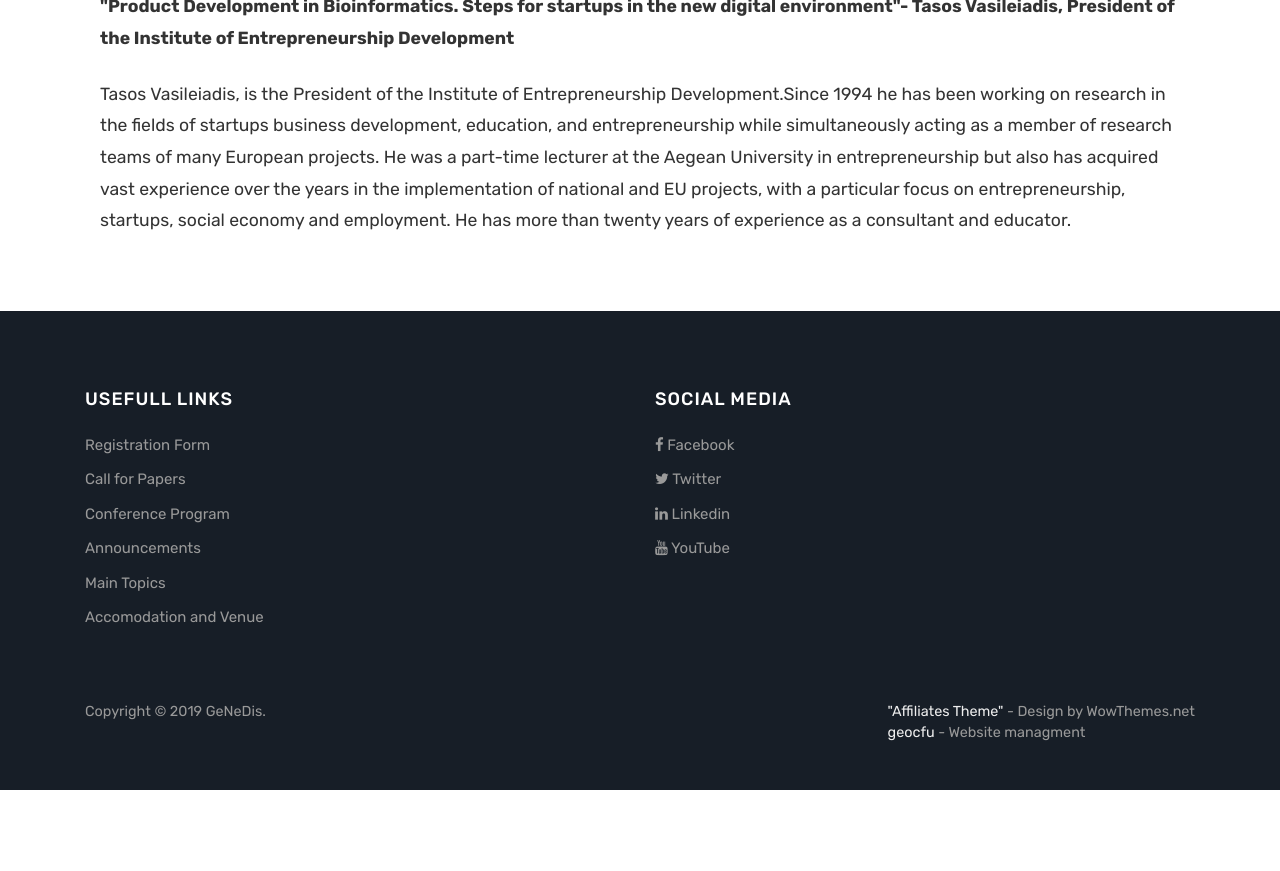
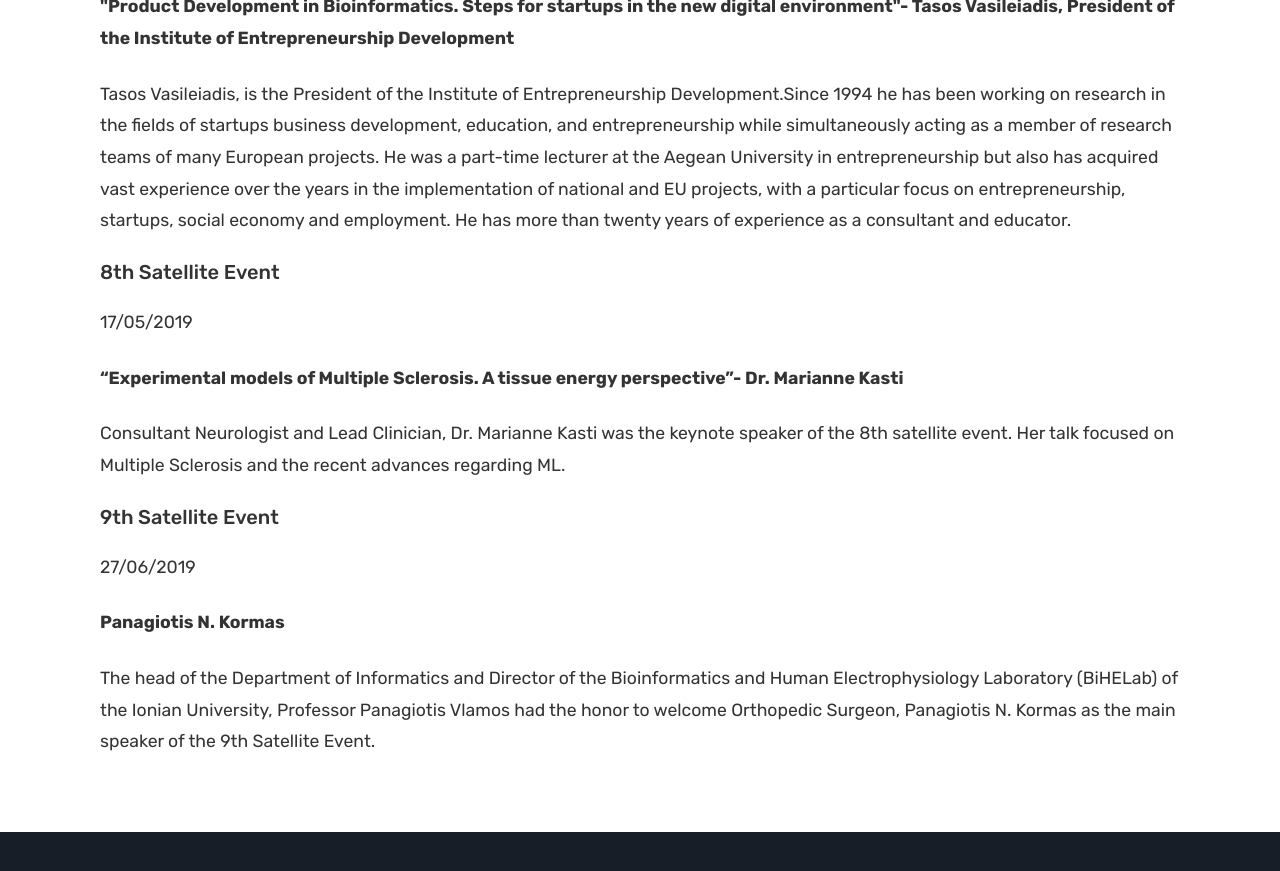
Before and after one commit to Covide-1797/genedis, a Jekyll site: the page built from pages/satellite-events.html, in a window 1280 px wide and 900 px high, scrolled down 2635 px. Shown: the top 871 px of the window. Built offline with Jekyll 4.4.1, drawn with Linux system fonts in a browser that asks for light colours; before the commit the page ends 3425 px from its top, so only the background shows below that; some of the changed text lies outside the part shown.

Commit message:
Update satellite-events.html

```diff
--- a/pages/satellite-events.html
+++ b/pages/satellite-events.html
@@ -15,7 +15,11 @@
                     <p>
                         <strong>Professor Clifford Kentros</strong>
                     </p>
-                    Professor Clifford George Kentros from the Norwegian University of Science and Technology (NTNU), spoke about "location cells" in the Hippocampus region of the brain, related to the memory and perception of space, as well as the pioneering "targeted" use of viruses as tracer sin the brain of experimental animals that applies the selective "Neuron attack" in order to investigate neural circuits.
+                    Professor Clifford George Kentros from the Norwegian University of Science and Technology (NTNU),
+                    spoke about "location cells" in the Hippocampus region of the brain, related to the memory and
+                    perception of space, as well as the pioneering "targeted" use of viruses as tracer sin the brain of
+                    experimental animals that applies the selective "Neuron attack" in order to investigate neural
+                    circuits.
                 </p>
             </div>
             <div class="card-body">
@@ -27,8 +31,17 @@
                     <p>
                         <strong>Dr. Joe Taylor και Dr. Tim Owen, Candesic, UK</strong>
                     </p>
-                        This satellite event aimed in exploring the new developments in the field of neuroinformatics and specifically in the field of personalised medicine. Particular emphasis was given to the description of digital applications and to the Altoida implementation case. Altoida measures users' brain activity in a virtual reality environment in order to diagnose if they will present Alzheimer's within six years.
-                        This service is one of the first validated solutions that can predict the risk of developing Alzheimer's for people over 50 years of age. The concept of Medical Precision, referring to personalised medical treatment based on the individual characteristics of patients, their classification in subgroups and on factors such as the aggression of the disease or the predicted response to treatment, has emerged as the future direction to better understand, prevent and treat human diseases.
+                    This satellite event aimed in exploring the new developments in the field of neuroinformatics and
+                    specifically in the field of personalised medicine. Particular emphasis was given to the description
+                    of digital applications and to the Altoida implementation case. Altoida measures users' brain
+                    activity in a virtual reality environment in order to diagnose if they will present Alzheimer's
+                    within six years.
+                    This service is one of the first validated solutions that can predict the risk of developing
+                    Alzheimer's for people over 50 years of age. The concept of Medical Precision, referring to
+                    personalised medical treatment based on the individual characteristics of patients, their
+                    classification in subgroups and on factors such as the aggression of the disease or the predicted
+                    response to treatment, has emerged as the future direction to better understand, prevent and treat
+                    human diseases.
                 </p>
             </div>
             <div class="card-body">
@@ -52,7 +67,13 @@
                     <p>
                         <strong>At Stem Cell Laboratory, University of Patras</strong>
                     </p>
-                    An innovative approach to forecasting the evolution of diabetes was presented for the first time by the director of BiHELab Prof. Vlamos last Wednesday at the Medical School of the University of Patras, at the invitation of Dr Stavros Taraviros, director of the Stem Cell Laboratory. According to Prof. Vlamos, the application of the new research methodology of computational biomarkers is based on the overall mapping of the developing area of biomarkers for specific diseases and in this case diabetes and is appropriate for diseases, the evolution of which is based on a large number of biomarkers.
+                    An innovative approach to forecasting the evolution of diabetes was presented for the first time by
+                    the director of BiHELab Prof. Vlamos last Wednesday at the Medical School of the University of
+                    Patras, at the invitation of Dr Stavros Taraviros, director of the Stem Cell Laboratory. According
+                    to Prof. Vlamos, the application of the new research methodology of computational biomarkers is
+                    based on the overall mapping of the developing area of biomarkers for specific diseases and in this
+                    case diabetes and is appropriate for diseases, the evolution of which is based on a large number of
+                    biomarkers.
                 </p>
             </div>
             <div class="card-body">
@@ -62,37 +83,95 @@
                         4/04/2019
                     </p>
                     <p>
-                        <strong>Ioannis Tarnanas, Senior Researcher at the University of Bern, Switzerland, Gerontechnology and Rehabilitation group at the ARTORG Center for Biomedical Engineering Research</strong>
+                        <strong>Ioannis Tarnanas, Senior Researcher at the University of Bern, Switzerland,
+                            Gerontechnology and Rehabilitation group at the ARTORG Center for Biomedical Engineering
+                            Research</strong>
                     </p>
-                    The 5th satellite events aimed to inform the general public of Corfu about new developments in the fields of neuroinformatics and innovative digital applications aiming at the diagnosis and treatment of neurodegenerative diseases. It is estimated that worldwide, one person every three seconds develops Alzheimer's, but only 35% are diagnosed. Early diagnosis allows for individualized treatment to improve prognosis and quality of life. This event will give special attention to the description of the digital application Altoyda as given by its creator, Dr. Ioannis Tarnanas.
+                    The 5th satellite events aimed to inform the general public of Corfu about new developments in the
+                    fields of neuroinformatics and innovative digital applications aiming at the diagnosis and treatment
+                    of neurodegenerative diseases. It is estimated that worldwide, one person every three seconds
+                    develops Alzheimer's, but only 35% are diagnosed. Early diagnosis allows for individualized
+                    treatment to improve prognosis and quality of life. This event will give special attention to the
+                    description of the digital application Altoyda as given by its creator, Dr. Ioannis Tarnanas.
                 </p>
             </div>
             <div class="card-body">
                 <h5 class="card-title">6th Satellite Event</h5>
                 <p class="card-text">
-                      <p>
+                    <p>
                         16/04/2019
                     </p>
                     <p>
-                        <strong>«The ubiquitin pathway for intracellular protein breakdown: From basic mechanisms through human diseases and on to drug targeting. » - Nobel Laureate Aaron Chiechanover </strong>
+                        <strong>«The ubiquitin pathway for intracellular protein breakdown: From basic mechanisms
+                            through human diseases and on to drug targeting. » - Nobel Laureate Aaron Chiechanover
+                        </strong>
                     </p>
-                    The Bioinformatics and Human Electrophysiology Laboratory (BiHELab) of the Department of Informatics, Ionian University organizes on Tuesday 16th April a workshop relevant to the latest developments in neuroscience. The Workshop will take place in Corfu, in Auditorium 1 of the building Τ.ΙΣΤ.-Τ.ΑΒΜ, I. Theotoki 72, 49100 Corfu.
-                    The Chairman of the Department of Informatics and director of BiHELab, Professor Panayiotis Vlamos will have the honour of welcoming Nobel Laureate Aaron Ciechanover as a keynote speaker. Israeli researcher Aaron Ciechanover along with Irwin Rose and Avram Hershko detected in the early 1980s, the mechanism of one of the most important circular processes of the cell. The workshop is the sixth satellite event of the 4th worldwide Conference GeNeDis 2020 entitled "Genetics, Geriatrics and Neurodegenerative disease Research" (www.genedis.Had).
-                    The workshop aims to inform the general public of Corfu about new developments in the areas of neuroscience and biochemistry focusing on disease diagnosis and treatment. The Nobel laureate in Chemistry (2004), Professor of Biochemistry Aaron Ciechanover, will give a speech entitled "The ubiquitin pathway for intracellular protein breakdown: From basic mechanisms through human diseases and on to drug targeting».
+                    The Bioinformatics and Human Electrophysiology Laboratory (BiHELab) of the Department of
+                    Informatics, Ionian University organizes on Tuesday 16th April a workshop relevant to the latest
+                    developments in neuroscience. The Workshop will take place in Corfu, in Auditorium 1 of the building
+                    Τ.ΙΣΤ.-Τ.ΑΒΜ, I. Theotoki 72, 49100 Corfu.
+                    The Chairman of the Department of Informatics and director of BiHELab, Professor Panayiotis Vlamos
+                    will have the honour of welcoming Nobel Laureate Aaron Ciechanover as a keynote speaker. Israeli
+                    researcher Aaron Ciechanover along with Irwin Rose and Avram Hershko detected in the early 1980s,
+                    the mechanism of one of the most important circular processes of the cell. The workshop is the sixth
+                    satellite event of the 4th worldwide Conference GeNeDis 2020 entitled "Genetics, Geriatrics and
+                    Neurodegenerative disease Research" (www.genedis.Had).
+                    The workshop aims to inform the general public of Corfu about new developments in the areas of
+                    neuroscience and biochemistry focusing on disease diagnosis and treatment. The Nobel laureate in
+                    Chemistry (2004), Professor of Biochemistry Aaron Ciechanover, will give a speech entitled "The
+                    ubiquitin pathway for intracellular protein breakdown: From basic mechanisms through human diseases
+                    and on to drug targeting».
                 </p>
             </div>
             <div class="card-body">
                 <h5 class="card-title">7th Satellite Event</h5>
                 <p class="card-text">
-                     <p>
-                         08/05/2019
+                    <p>
+                        08/05/2019
                     </p>
                     <p>
-                        <strong> "Product Development in Bioinformatics. Steps for startups in the new digital environment"- Tasos Vasileiadis, President of the Institute of Entrepreneurship Development </strong>
+                        <strong> "Product Development in Bioinformatics. Steps for startups in the new digital
+                            environment"- Tasos Vasileiadis, President of the Institute of Entrepreneurship Development
+                        </strong>
+                    </p>
+                    Tasos Vasileiadis, is the President of the Institute of Entrepreneurship Development.Since 1994 he
+                    has been working on research in the fields of startups business development, education, and
+                    entrepreneurship while simultaneously acting as a member of research teams of many European
+                    projects. He was a part-time lecturer at the Aegean University in entrepreneurship but also has
+                    acquired vast experience over the years in the implementation of national and EU projects, with a
+                    particular focus on entrepreneurship, startups, social economy and employment. He has more than
+                    twenty years of experience as a consultant and educator.
                 </p>
-                Tasos Vasileiadis, is the President of the Institute of Entrepreneurship Development.Since 1994 he has been working on research in the fields of startups business development, education, and entrepreneurship while simultaneously acting as a member of research teams of many European projects. He was a part-time lecturer at the Aegean University in entrepreneurship but also has acquired vast experience over the years in the implementation of national and EU projects, with a particular focus on entrepreneurship, startups, social economy and employment. He has more than twenty years of experience as a consultant and educator.
-             </p>
-           </div>
+            </div>
+            <div class="card-body">
+                <h5 class="card-title">8th Satellite Event</h5>
+                <p class="card-text">
+                    <p>
+                        17/05/2019
+                    </p>
+                    <p>
+                        <strong>“Experimental models of Multiple Sclerosis. A tissue energy perspective”- Dr. Marianne
+                            Kasti</strong>
+                    </p>
+                    Consultant Neurologist and Lead Clinician, Dr. Marianne Kasti was the keynote speaker of the 8th
+                    satellite event. Her talk focused on Multiple Sclerosis and the recent advances regarding ML.
+                </p>
+            </div>
+            <div class="card-body">
+                <h5 class="card-title">9th Satellite Event</h5>
+                <p class="card-text">
+                    <p>
+                        27/06/2019
+                    </p>
+                    <p>
+                        <strong>Panagiotis N. Kormas</strong>
+                    </p>
+                    The head of the Department of Informatics and Director of the Bioinformatics and Human
+                    Electrophysiology Laboratory (BiHELab) of the Ionian University, Professor Panagiotis Vlamos had the
+                    honor to welcome Orthopedic Surgeon, Panagiotis N. Kormas as the main speaker of the 9th Satellite
+                    Event.
+                </p>
+            </div>
         </div>
     </div>
 </div>
```
Also changed, not shown: other parts of pages/satellite-events.html (+4 -2 lines).
